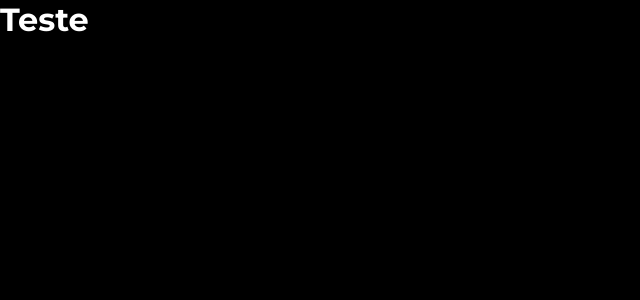
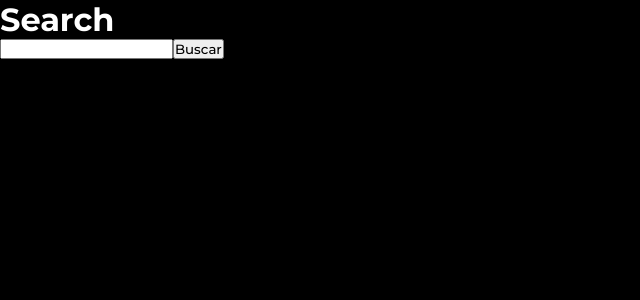
Before and after one commit to evertonvargas/Performance-React, a Next.js app: page / in a window 1280 px wide. Shown: the top 300 px of the page, without its empty margins (0-640 px from the left). Built offline with nearby package versions, Linux system fonts and the light colour scheme.

Commit message:
desenvolvendo a aplicação

```diff
--- a/server.js
+++ b/server.js
@@ -6,7 +6,7 @@
   for(let i = 0; i < 1000; i++) {
     data.products.push({
       id: i + 1,
-      name: `Product ${i + 1}`,
+      name: `Produto ${i + 1}`,
       price: i * 10,
     })
   }
--- /dev/null
+++ b/src/components/ProductItem.tsx
@@ -0,0 +1,15 @@
+interface ProductItemProps {
+  product: {
+    id: number;
+    price: number;
+    name: string;
+  }
+}
+
+export function ProductItem({product}: ProductItemProps) {
+  return (
+    <div>
+      <p>{product.name} - <strong>{product.price}</strong></p>
+    </div>
+  );
+}
--- /dev/null
+++ b/src/components/SearchResult.tsx
@@ -0,0 +1,21 @@
+import { ProductItem } from "./ProductItem";
+
+interface SearchResultProps {
+  results: Array<{
+    id: number;
+    price: number;
+    name: string;
+  }>
+}
+
+export function SearchResults({results}: SearchResultProps){
+  return (
+    <div>
+      {results.map((product, index) => {
+        return(
+          <ProductItem key={index} product={product} />
+        );
+      })}
+    </div>
+  );
+}
--- a/src/pages/index.tsx
+++ b/src/pages/index.tsx
@@ -1,7 +1,41 @@
-import styles from "../styles/Home.module.scss"
+import { FormEvent, useState } from "react";
+import { SearchResults } from "../components/SearchResult";
+
+import styles from "../styles/Home.module.scss";
 
 export default function Home() {
+  const [search, setSearch] = useState("");
+  const [results, setResults] = useState([]);
+
+  async function handleSearch(event: FormEvent) {
+    event.preventDefault();
+
+    if(!search.trim()){ // if search is empty
+      return;
+    }
+
+    const response = await fetch(`http://localhost:3333/products?q=${search}`);
+    const data = await response.json();
+
+    console.log(data)
+    setResults(data);
+  }
+
   return (
-    <h1>Teste</h1>
-  )
+    <div>
+      <h1>Search</h1>
+
+      <form onSubmit={handleSearch}>
+        <input
+          type="text"
+          name="search"
+          value={search}
+          onChange={(e) => setSearch(e.target.value)}
+        />
+        <button type="submit">Buscar</button>
+      </form>
+
+      <SearchResults results={results} />
+    </div>
+  );
 }
```
